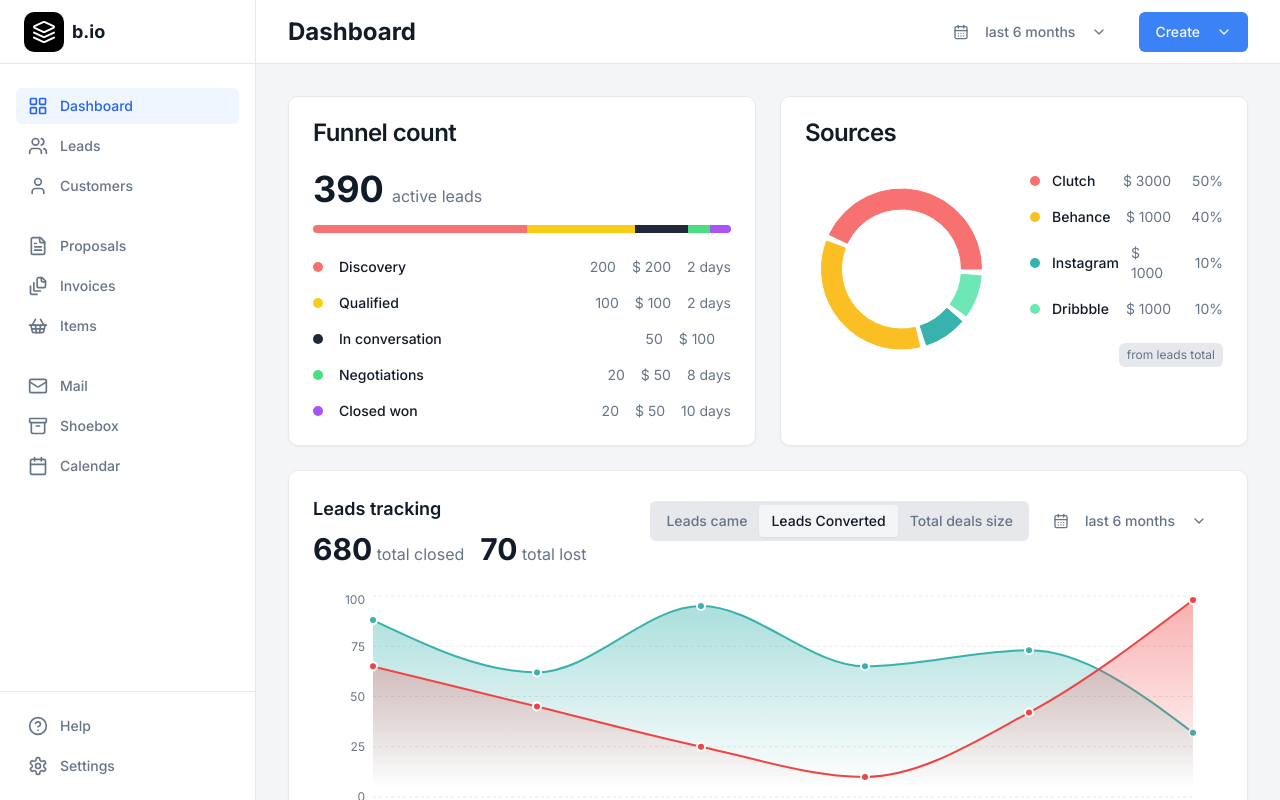
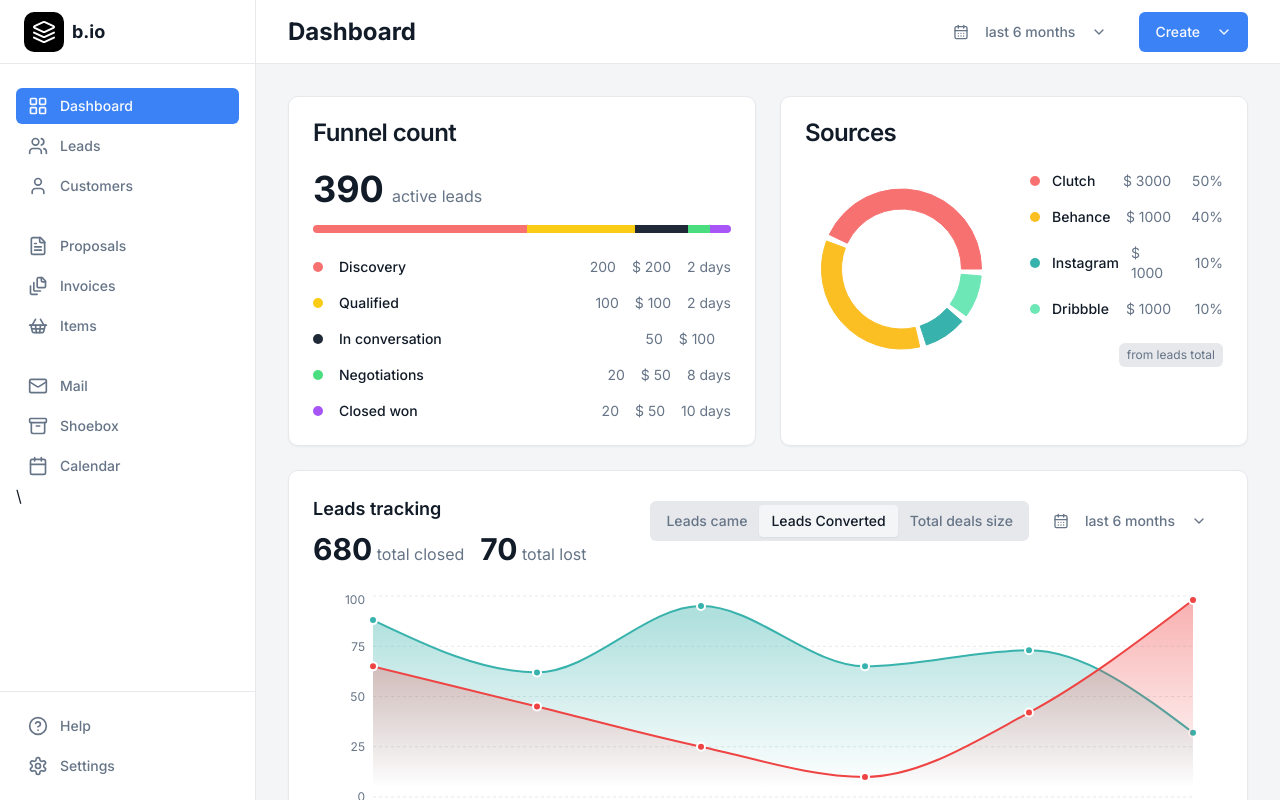
Before and after one commit to SadiqNaizam/mlo-a774-b1d3, a React (Vite) app: page / in a window 1280 px wide. Built offline with nearby package versions, Linux system fonts and the light colour scheme.

Commit message:
Updated code files: SidebarNav.tsx

```diff
--- a/src/components/Dashboard/SidebarNav.tsx
+++ b/src/components/Dashboard/SidebarNav.tsx
@@ -81,7 +81,7 @@ const SidebarNav: React.FC = () => {
                     className={cn(
                       'flex items-center gap-3 px-3 py-2 rounded-md text-sm font-medium',
                       item.active
-                        ? 'bg-blue-50 text-blue-600'
+                        ? 'bg-primary text-primary-foreground'
                         : 'text-muted-foreground hover:bg-accent hover:text-accent-foreground'
                     )}
                   >
@@ -92,7 +92,7 @@ const SidebarNav: React.FC = () => {
               ))}
             </ul>
           </div>
-        ))}
+        ))}\
       </nav>
       <div className="mt-auto p-4 border-t">
         <ul className="space-y-1">
```
